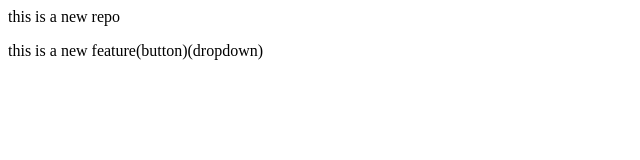
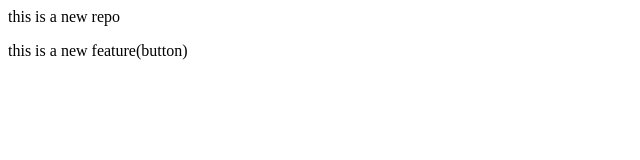
Before and after one commit to cpdeora63-glitch/localrepo, a plain HTML site: page index.html in a window 1280 px wide. Shown: the full height of the page, 0-640 px from the left. Drawn offline with Linux system fonts and the light colour scheme.

Commit message:
remove dropdown

```diff
--- a/index.html
+++ b/index.html
@@ -2,5 +2,5 @@
     this is a new repo
 </p>
 <p>
-    this is a new feature(button)(dropdown)
+    this is a new feature(button)
 </p>
```
